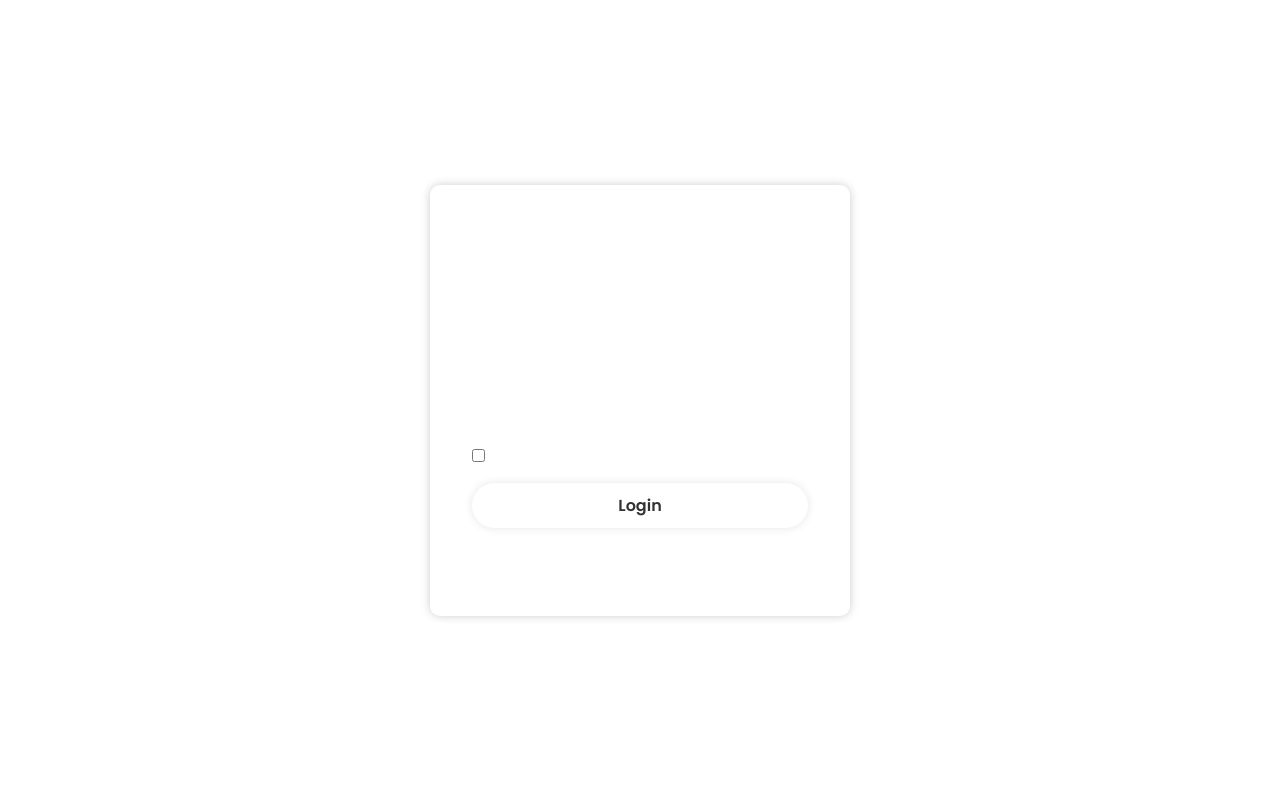
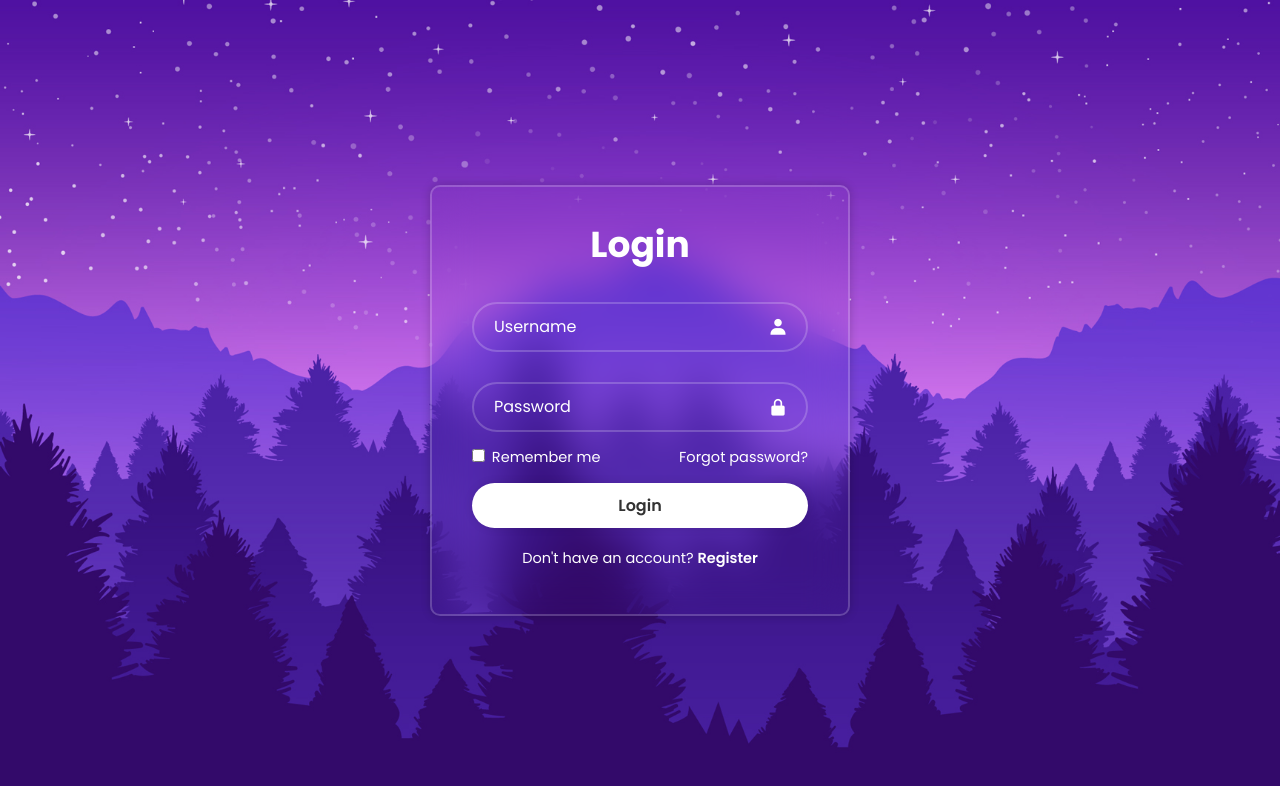
Before and after one commit to ana-cassia-invernizzi/login-form, a plain HTML site: page index.html in a window 1280 px wide. Drawn offline with nearby package versions, Linux system fonts and the light colour scheme; the site is published under a folder, as on GitHub Pages, so addresses that start at the root find nothing.

Commit message:
Update style.css

```diff
--- a/style.css
+++ b/style.css
@@ -12,7 +12,7 @@ body {
   justify-content: center;
   align-items: center;
   min-height: 100vh;
-  background: url('/img/img.jpg') no-repeat;
+  background: url('img/img.jpg') no-repeat;
   background-size: cover;
   background-position: center;
 }
```
